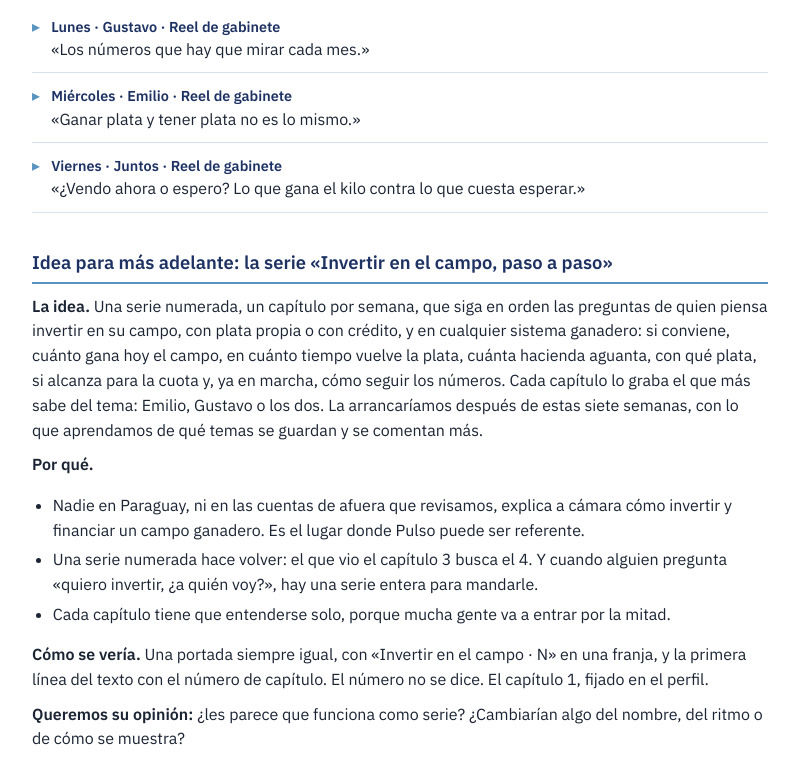
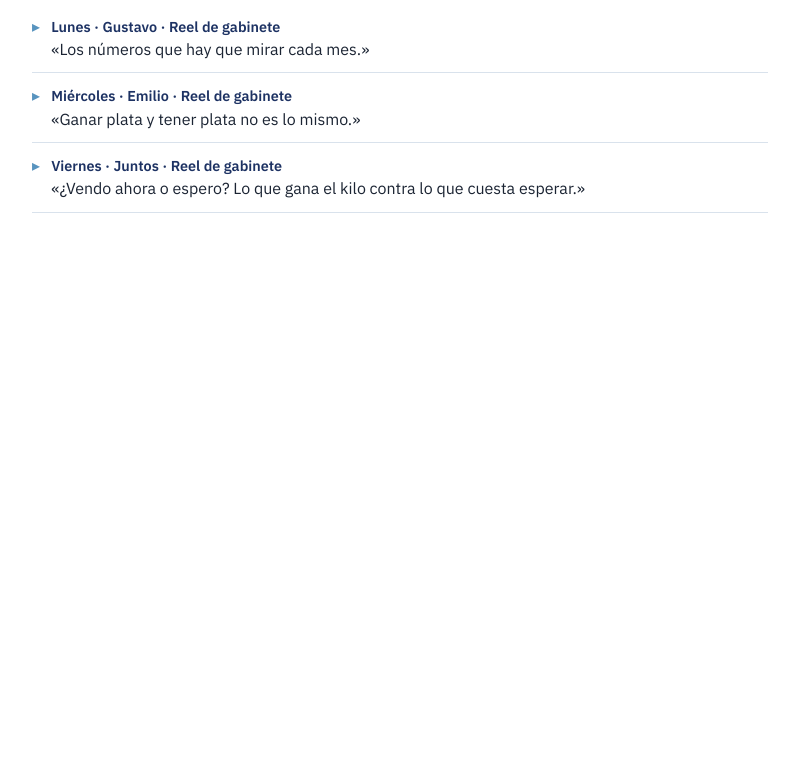
Before and after one commit to EmiJBS/pulso-videos, a plain HTML site: page index.html in a window 1280 px wide. Shown: the part 3469-4252 px from the top of the page, without its empty margins (240-1039 px from the left). After the commit the page ends 3730 px from the top, so only its background shows below. Drawn offline with Linux system fonts and the light colour scheme.

Commit message:
Actualiza los 20 videos

```diff
--- a/index.html
+++ b/index.html
@@ -458,26 +458,6 @@ En total, 21 videos.</p>
 </ul>
 <p><em>Hablado: 94 palabras, unos 38 segundos.</em></p>
 </details>
-<h2>Idea para más adelante: la serie «Invertir en el campo, paso a paso»</h2>
-<p><strong>La idea.</strong> Una serie numerada, un capítulo por semana, que siga en orden las preguntas de quien
-piensa invertir en su campo, con plata propia o con crédito, y en cualquier sistema ganadero: si
-conviene, cuánto gana hoy el campo, en cuánto tiempo vuelve la plata, cuánta hacienda aguanta, con qué
-plata, si alcanza para la cuota y, ya en marcha, cómo seguir los números. Cada capítulo lo graba el
-que más sabe del tema: Emilio, Gustavo o los dos. La arrancaríamos después de estas siete semanas, con
-lo que aprendamos de qué temas se guardan y se comentan más.</p>
-<p><strong>Por qué.</strong></p>
-<ul>
-<li>Nadie en Paraguay, ni en las cuentas de afuera que revisamos, explica a cámara cómo invertir y
-  financiar un campo ganadero. Es el lugar donde Pulso puede ser referente.</li>
-<li>Una serie numerada hace volver: el que vio el capítulo 3 busca el 4. Y cuando alguien pregunta
-  «quiero invertir, ¿a quién voy?», hay una serie entera para mandarle.</li>
-<li>Cada capítulo tiene que entenderse solo, porque mucha gente va a entrar por la mitad.</li>
-</ul>
-<p><strong>Cómo se vería.</strong> Una portada siempre igual, con «Invertir en el campo · N» en una franja, y la
-primera línea del texto con el número de capítulo. El número no se dice. El capítulo 1, fijado en el
-perfil.</p>
-<p><strong>Queremos su opinión:</strong> ¿les parece que funciona como serie? ¿Cambiarían algo del nombre, del ritmo
-o de cómo se muestra?</p>
 </main>
 </body>
 </html>
```
